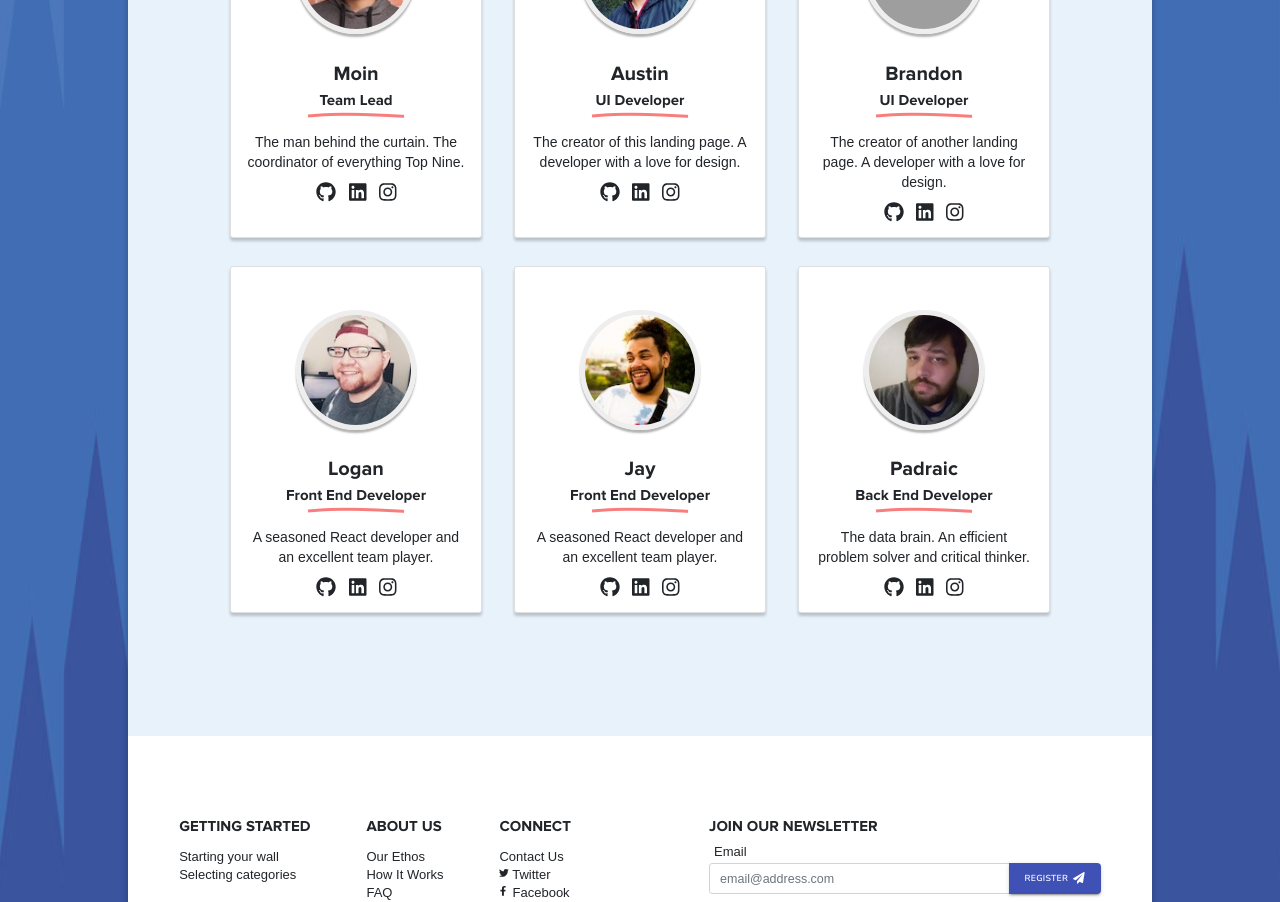
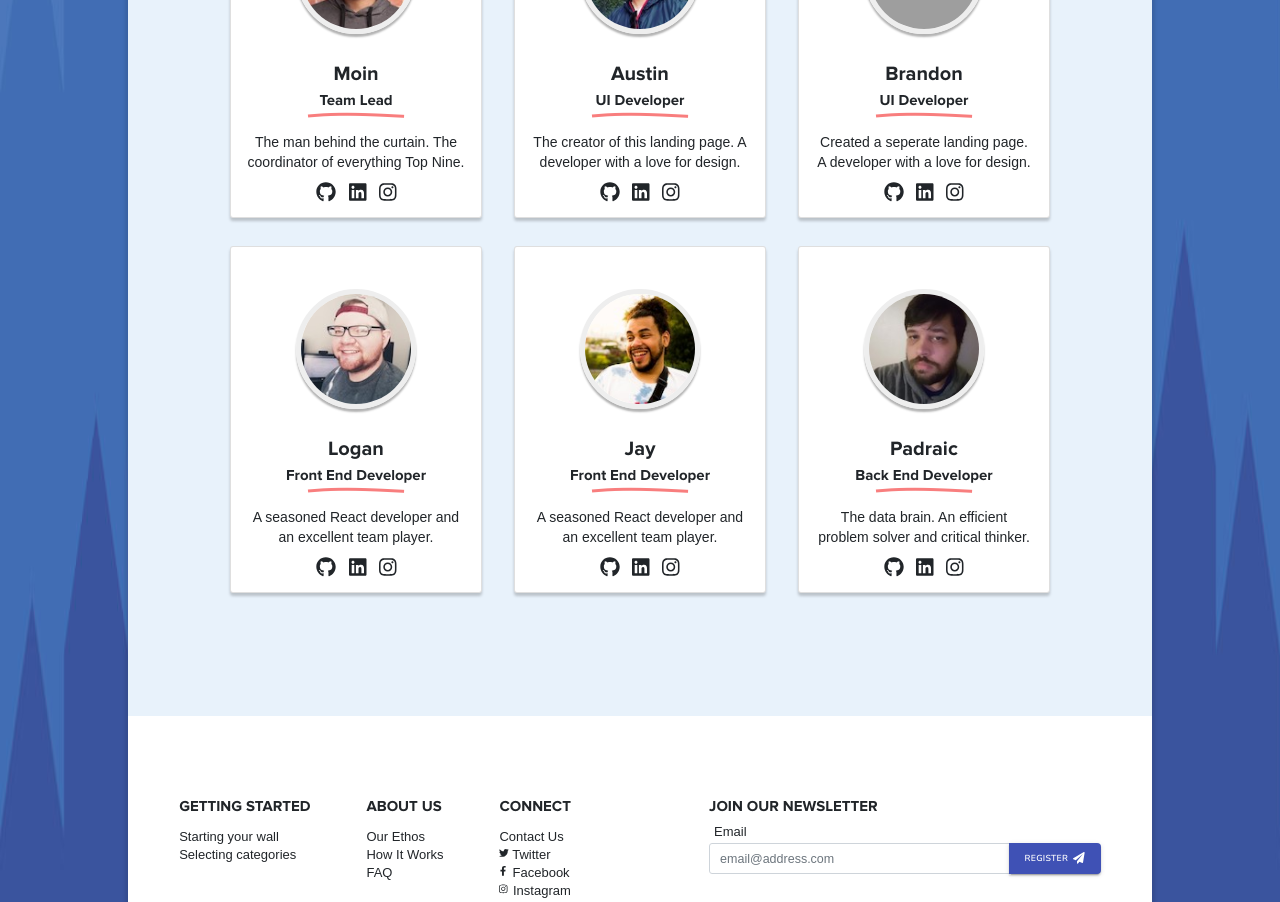
Before and after one commit to AJLambda/My-Top-Nine, a React (Create React App) app in the folder landing-pages/: page / in a window 1280 px wide. Shown: the part 4280-5182 px from the top of the page. Built offline with nearby package versions, Linux system fonts and the light colour scheme; grey boxes are pictures that could not be loaded; a web font is replaced by a local one.

Commit message:
fixing font sizes

```diff
--- a/landing-pages/src/components/about/About.js
+++ b/landing-pages/src/components/about/About.js
@@ -115,8 +115,8 @@ export default function About() {
                   </span>
                 </h4>
                 <p className="member-text">
-                  The creator of another landing page. A developer with a love
-                  for design.
+                  Created a seperate landing page. A developer with a love for
+                  design.
                 </p>
                 <div className="link-wrapper">
                   <div className="card-link">
--- a/landing-pages/src/components/landing/about.scss
+++ b/landing-pages/src/components/landing/about.scss
@@ -30,7 +30,7 @@
       box-shadow: 0 3px 3px 0px rgba(0, 0, 0, 0.2);
 
       @media (max-width: $mobile) {
-        height: 375px;
+        height: 400px;
         padding: 20px;
         margin: 20px 5% !important;
       }
@@ -96,15 +96,29 @@
     .member-title {
       font-size: 20px;
       margin-bottom: 5px;
+      @media (max-width: $mobile) {
+        font-size: 25px;
+      }
     }
     .member-text {
       font-size: 14px;
       line-height: 2rem;
       padding: 10px 0px;
+
+      @media (max-width: $mobile) {
+        font-size: 16px;
+        padding: 20px 0px;
+      }
     }
     @media (max-width: $mobile) {
       display: flex;
       flex-direction: column;
     }
   }
+
+  @media (max-width: $mobile) {
+    .card-link {
+      font-size: 15px;
+    }
+  }
 }
--- a/landing-pages/src/components/landing/bottom-content.scss
+++ b/landing-pages/src/components/landing/bottom-content.scss
@@ -125,6 +125,7 @@
 
       @media (max-width: $mobile) {
         // margin: 0 auto;
+        margin: 20px;
         #reverse {
           flex-direction: row-reverse;
         }
@@ -148,6 +149,10 @@
       font-size: 16px;
       font-weight: bold;
       align-self: center;
+
+      @media (max-width: $mobile) {
+        font-size: 18px;
+      }
     }
 
     @media (max-width: $mobile) {
--- a/landing-pages/src/components/landing/middle-content.scss
+++ b/landing-pages/src/components/landing/middle-content.scss
@@ -204,7 +204,7 @@
     }
 
     @media (max-width: $mobile) {
-      height: 340px;
+      height: 380px;
       padding: 20px;
       margin: 20px 10% !important;
     }
```
